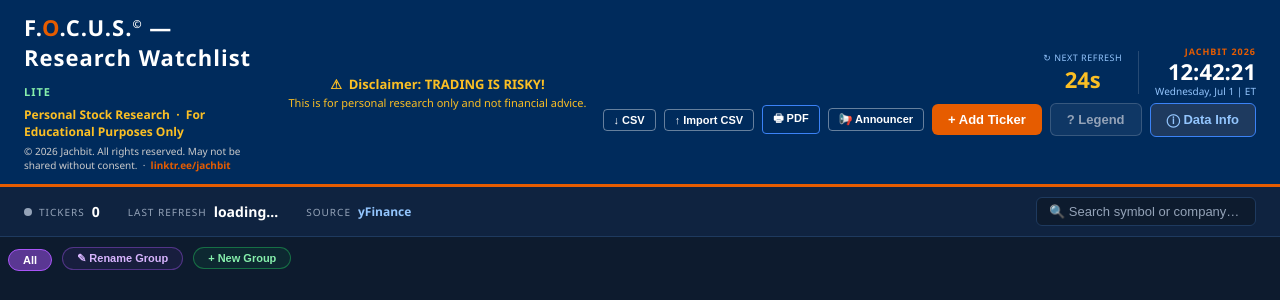
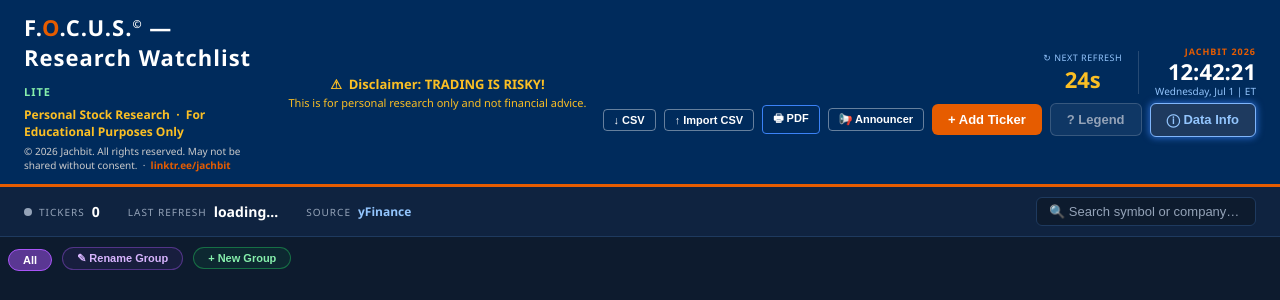
Before and after one commit to jachbit/frwl, a Flask app: page / in a window 1280 px wide. Shown: the top 300 px of the page. Run offline with Flask 3, Linux system fonts and the light colour scheme; data that the repository does not hold is empty.

Commit message:
Data Info button pulses blue glow to draw attention, stops flashing after first click
Co-Authored-By: Claude Sonnet 4.6 <noreply@anthropic.com>

```diff
--- a/templates/index.html
+++ b/templates/index.html
@@ -132,6 +132,8 @@
   @keyframes bellpulse { 0%,100% { filter: drop-shadow(0 0 0 rgba(255,229,102,0)); } 50% { filter: drop-shadow(0 0 4px rgba(255,229,102,0.9)); } }
   .alarm-row-flash { animation: alarmflash 1s ease-in-out 4; }
   @keyframes alarmflash { 0%,100% { background: inherit; } 50% { background: rgba(248,113,113,0.35) !important; } }
+  @keyframes datainfo-glow { 0%,100% { box-shadow: 0 0 0px rgba(59,130,246,0); border-color:#3b82f6; } 50% { box-shadow: 0 0 8px 2px rgba(59,130,246,0.8); border-color:#93c5fd; } }
+  .btn-datainfo-flash { animation: datainfo-glow 1.8s ease-in-out infinite; }
   .group-pill { display: inline-block; background: rgba(168,85,247,0.18); color: #d8b4fe; border: 1px solid rgba(168,85,247,0.4); border-radius: 12px; padding: 2px 9px; font-size: 10px; font-weight: 600; cursor: pointer; white-space: nowrap; }
   .group-pill:hover { background: rgba(168,85,247,0.32); }
   .group-filter-bar { display:flex; flex-wrap:wrap; gap:6px; padding: 8px 0 4px; }
@@ -286,7 +288,7 @@
       </div>
       <button class="btn btn-primary" onclick="openAddModal()">+ Add Ticker</button>
       <button class="btn btn-legend" onclick="openLegend()" title="Column Definitions">? Legend</button>
-      <button class="btn btn-legend" onclick="openDataInfo()" title="About Data &amp; Limits" style="background:#1e3a5f;border-color:#3b82f6;color:#93c5fd">&#9432; Data Info</button>
+      <button id="btn-datainfo" class="btn btn-legend btn-datainfo-flash" onclick="openDataInfo();this.classList.remove('btn-datainfo-flash')" title="About Data &amp; Limits" style="background:#1e3a5f;border-color:#3b82f6;color:#93c5fd">&#9432; Data Info</button>
     </div>
   </div>
 </div>
```
